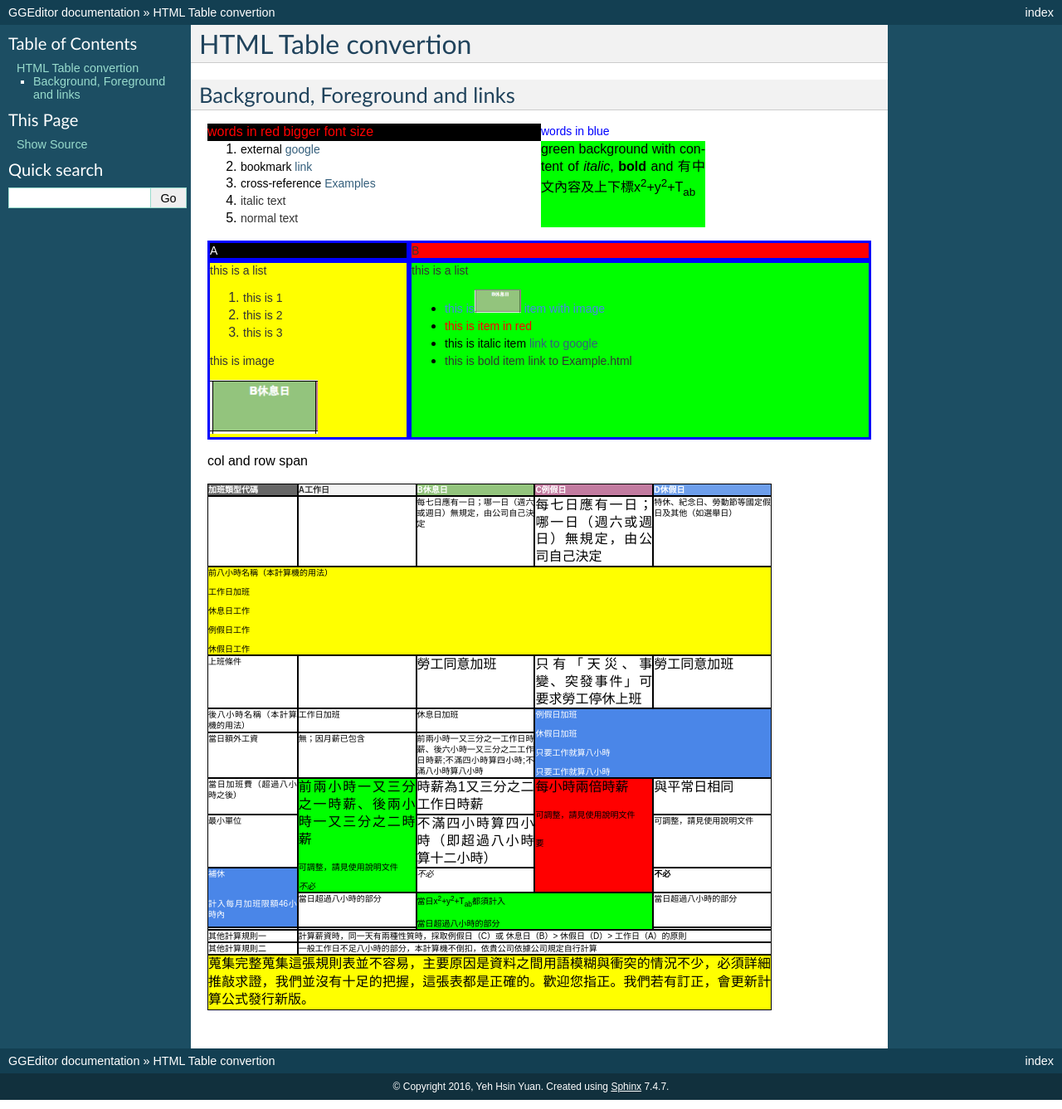
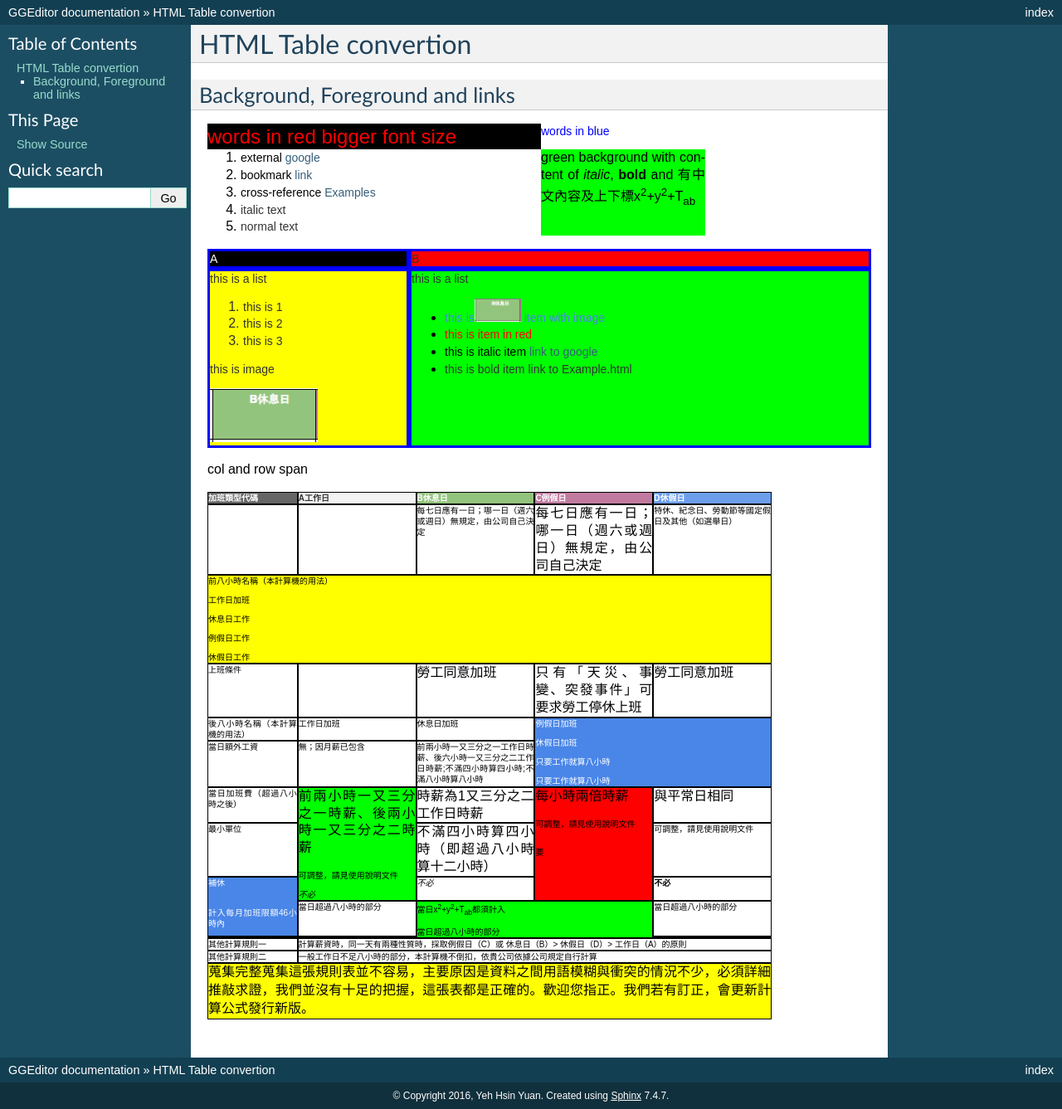
Before and after one commit to iapyeh/GGeditor, a Sphinx documentation site: the page built from docs/develop_test.rst, in a window 1280 px wide. Shown: the whole page at 83% size. Built offline with Sphinx 7.4.7, drawn with Linux system fonts in a browser that asks for light colours; pages that are not in the unit, such as notebooks, are missing from menus.

Commit message:
Google Docs reST Editor@2017-1-14 14:10:29

```diff
--- a/docs/develop_test.rst
+++ b/docs/develop_test.rst
@@ -29,7 +29,7 @@ col and row span
 
     <table cellspacing="0" cellpadding="0" style="width:75%">
     <tbody>
-    <tr><td style="width:67%;background-color:#000000;vertical-align:Center"><p style="color:#ff0000"><span  style="color:#ff0000">words in red bigger font size</span></p></td><td style="width:33%;color:#0000ff;vertical-align:Top"><p style="color:#0000ff;font-size:14px"><span  style="color:#0000ff;font-size:14px">words in blue</span></p></td></tr>
+    <tr><td style="width:67%;background-color:#000000;vertical-align:Center"><p style="color:#ff0000;font-size:24px"><span  style="color:#ff0000;font-size:24px">words in red bigger font size</span></p></td><td style="width:33%;color:#0000ff;vertical-align:Top"><p style="color:#0000ff;font-size:14px"><span  style="color:#0000ff;font-size:14px">words in blue</span></p></td></tr>
     <tr><td style="vertical-align:Top"><ol style="list-style:decimal;list-style-image:inherit;padding:0px 40px;margin:initial"><li style="list-style:inherit;list-style-image:inherit"><span  style="font-size:14px">external <a href="http://www.google.com" target="_blank">google</a> </span></li><li style="list-style:inherit;list-style-image:inherit"><span  style="font-size:14px">bookmark <a href="#bookmark-kix-q74pjka91gr0">link</a> </span></li><li style="list-style:inherit;list-style-image:inherit"><span  style="font-size:14px">cross-reference <a href="Examples.html">Examples</a> </span></li><li style="list-style:inherit;list-style-image:inherit"><span  style="color:#333333;font-size:14px">italic text</span></li><li style="list-style:inherit;list-style-image:inherit"><span  style="color:#333333;font-size:14px">normal text</span></li></ol></td><td style="background-color:#00ff00;vertical-align:Top"><p>green background with content of <span style="font-style:italic">italic</span>, <span style="font-weight:bold">bold</span> and 有中文內容及上下標x<sup>2</sup>+y<sup>2</sup>+T<sub>ab</sub></p></td></tr>
     </tbody></table>
 
```
